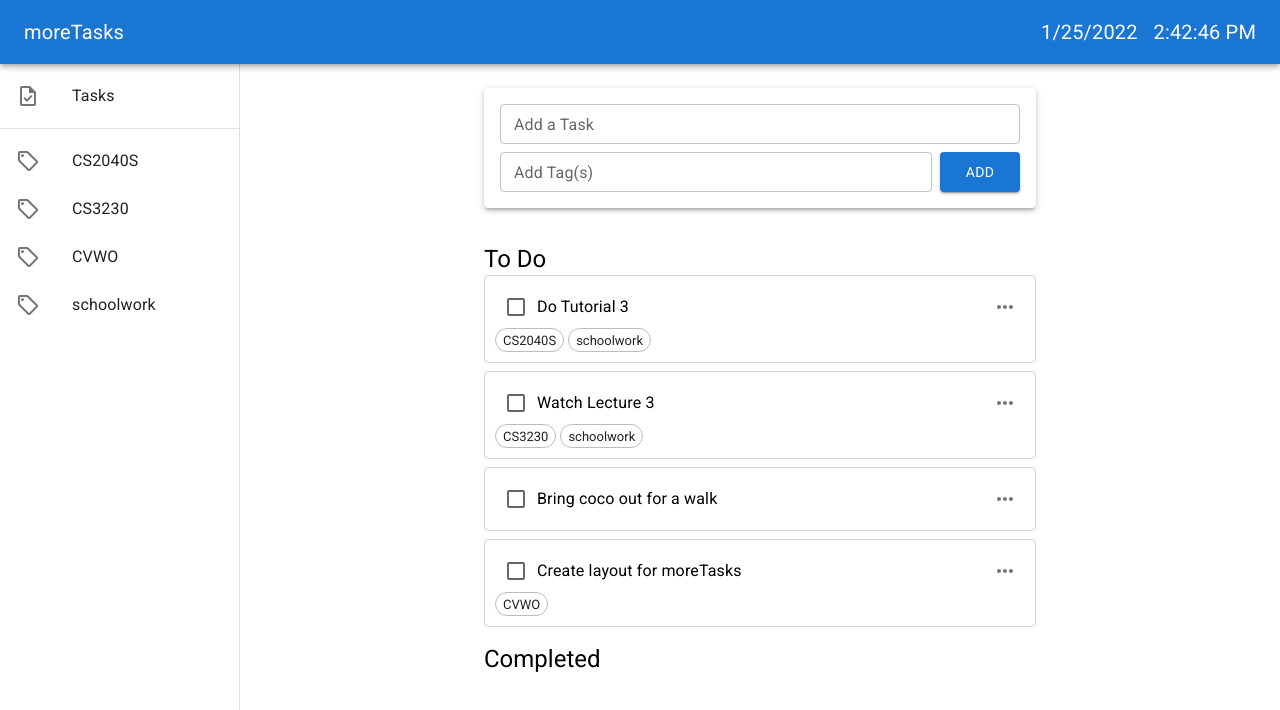
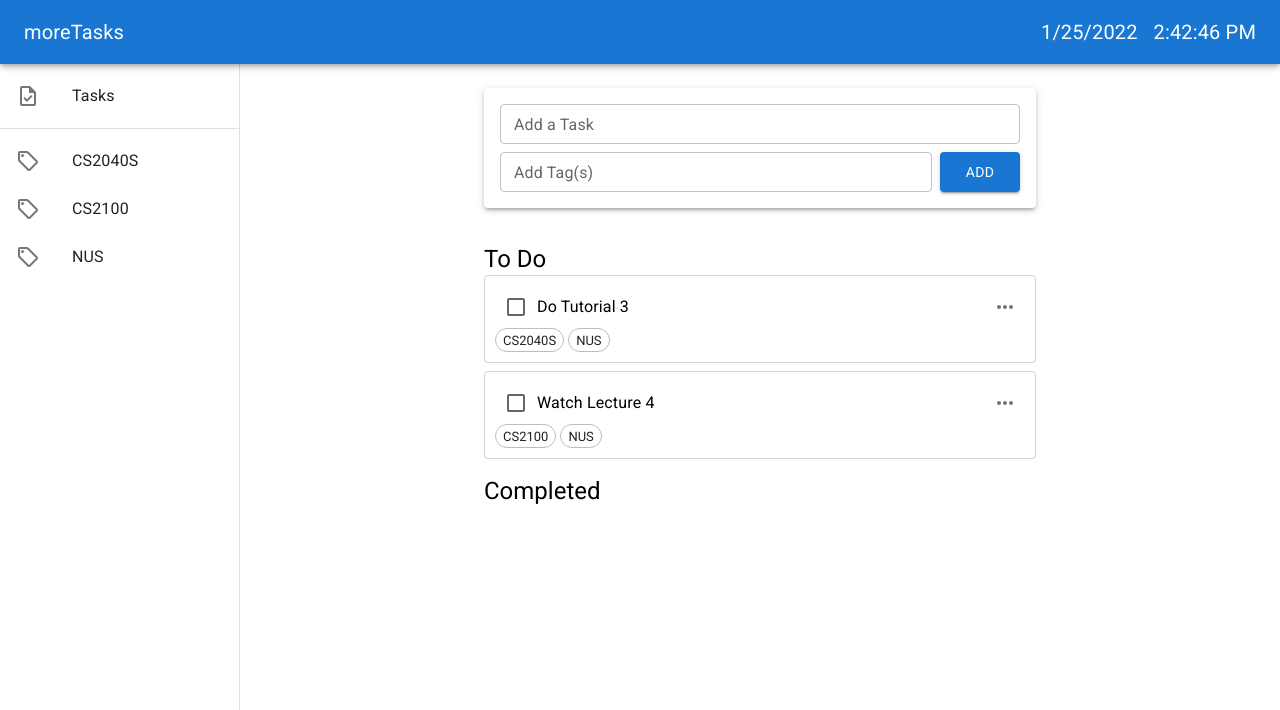
Before and after one commit to adamozh/moretasks, a React (Create React App) app: page / in a window 1280 px wide. Shown: the top 710 px of the page. Built offline with nearby package versions, Linux system fonts and the light colour scheme.

Commit message:
Edit temporary data

```diff
--- a/src/data/TemporaryData.ts
+++ b/src/data/TemporaryData.ts
@@ -11,36 +11,20 @@ export const temporaryTasks: Task[] = [
                 name: "CS2040S"
             },
             {
-                name: "schoolwork"
+                name: "NUS"
             }
         ]
     },
     {
         id: 1,
-        name: "Watch Lecture 3",
+        name: "Watch Lecture 4",
         done: false,
         tags: [
             {
-                name: "CS3230"
+                name: "CS2100",
             },
             {
-                name: "schoolwork"
-            }
-        ]
-    },
-    {
-        id: 2,
-        name: "Bring coco out for a walk",
-        done: false,
-        tags: []
-    },
-    {
-        id: 3,
-        name: "Create layout for moreTasks",
-        done: false,
-        tags: [
-            {
-                name: "CVWO"
+                name: "NUS"
             }
         ]
     }
```
